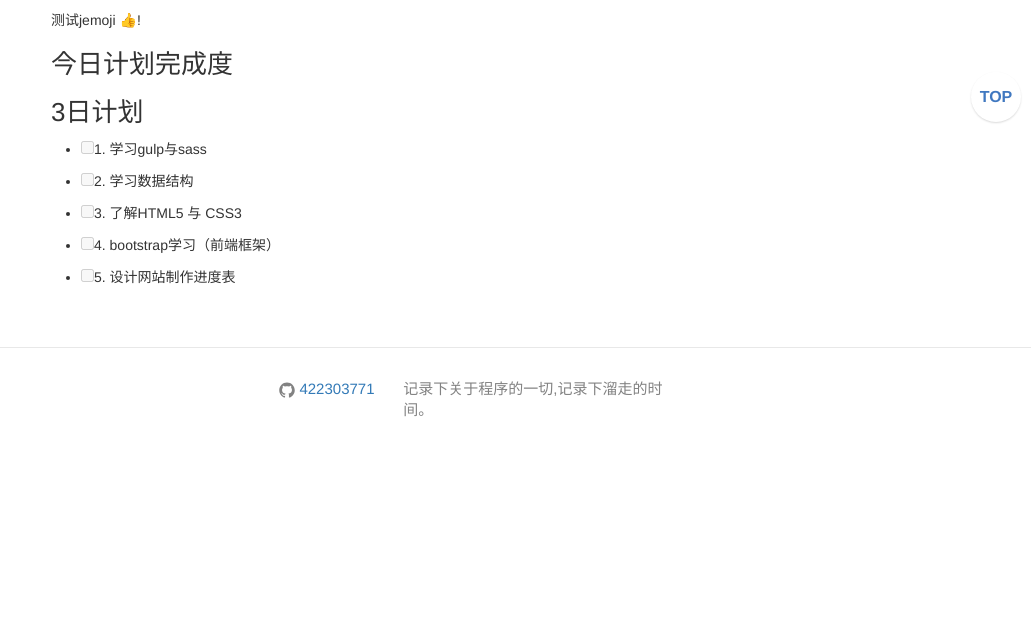
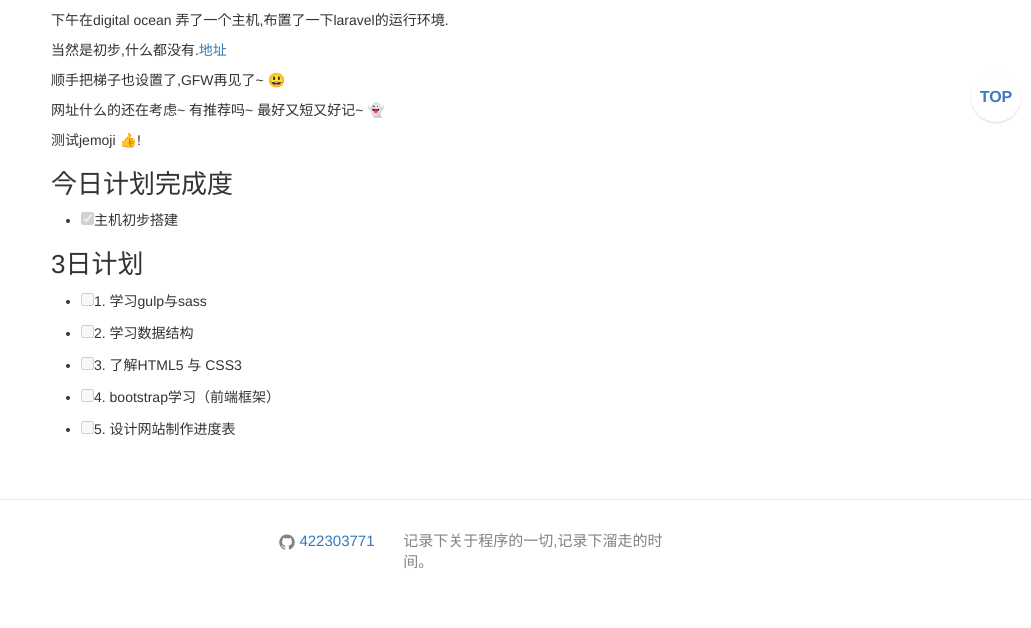
Before and after one commit to 422303771/blog, a Jekyll site: the page built from _posts/blog/2016-08-05-blog.md, in a window 1280 px wide. Shown: the part 768-1396 px from the top of the page, without its empty margins (249-1280 px from the left). Built offline with Jekyll 4.4.1, drawn with Linux system fonts in a browser that asks for light colours; emoji names are drawn with the system emoji font; comment, search, counter and statistics services are not loaded; before the commit the page ends 1244 px from its top, so only the background shows below that.

Commit message:
add 08-05

```diff
--- a/_posts/blog/2016-08-05-blog.md
+++ b/_posts/blog/2016-08-05-blog.md
@@ -19,11 +19,24 @@ github.io 上不能挂载 bootstrap 样式,估计要自己写了!
 
 boottstrap还是很简单的,前端除了javascript有点难度,其他的都简单.
 
+下午在digital ocean 弄了一个主机,布置了一下laravel的运行环境.
+
+当然是初步,什么都没有.[地址](http://159.203.2.137)
+
+顺手把梯子也设置了,GFW再见了~ :smiley:
+
+网址什么的还在考虑~ 有推荐吗~ 最好又短又好记~ :ghost:
+
+
 测试jemoji :+1:!
+
+
+
 
 
 ### 今日计划完成度
 
+- [X] 主机初步搭建
 
 ### 3日计划
 
```
